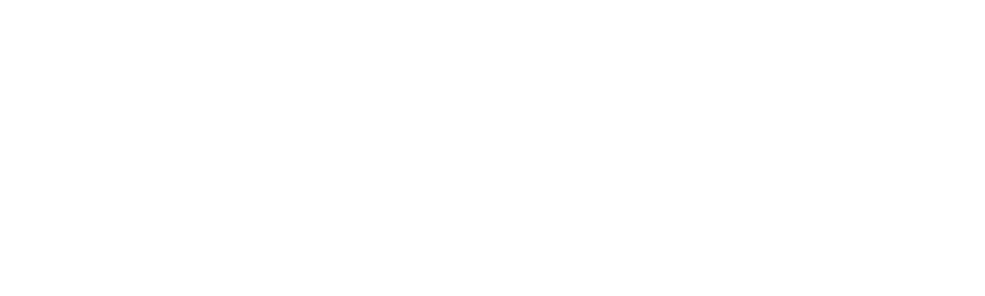
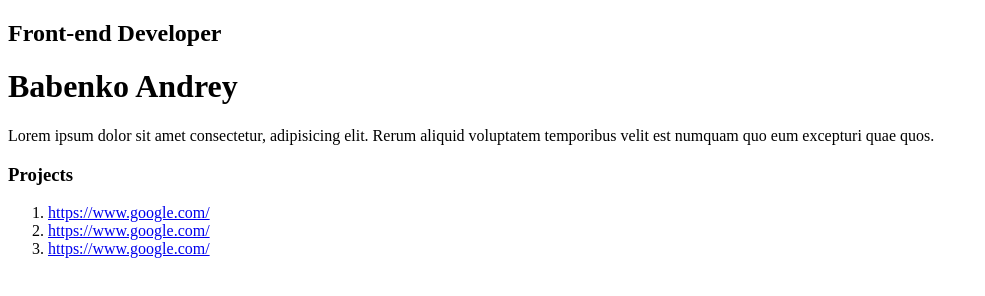
Before and after one commit to baben-ko/my-resume-marathon-goit, a plain HTML site: page index.html in a window 1280 px wide. Shown: the whole page, without its empty margins (0-985 px from the left). Drawn offline with Linux system fonts and the light colour scheme.

Commit message:
Update index.html

```diff
--- a/index.html
+++ b/index.html
@@ -5,5 +5,36 @@
     <meta name="viewport" content="width=device-width, initial-scale=1.0" />
     <title>My Resume</title>
   </head>
-  <body></body>
+  <body>
+    <!-- main container -->
+    <div>
+      <aside></aside>
+      <!-- about me container -->
+      <div>
+        <h2>Front-end Developer</h2>
+        <h1>Babenko Andrey</h1>
+        <p>
+          Lorem ipsum dolor sit amet consectetur, adipisicing elit. Rerum
+          aliquid voluptatem temporibus velit est numquam quo eum excepturi quae
+          quos.
+        </p>
+        <!-- project container -->
+        <div>
+          <h3>Projects</h3>
+
+          <ol>
+            <li>
+              <a href="https://www.google.com">https://www.google.com/</a>
+            </li>
+            <li>
+              <a href="https://www.google.com">https://www.google.com/</a>
+            </li>
+            <li>
+              <a href="https://www.google.com">https://www.google.com/</a>
+            </li>
+          </ol>
+        </div>
+      </div>
+    </div>
+  </body>
 </html>
```
